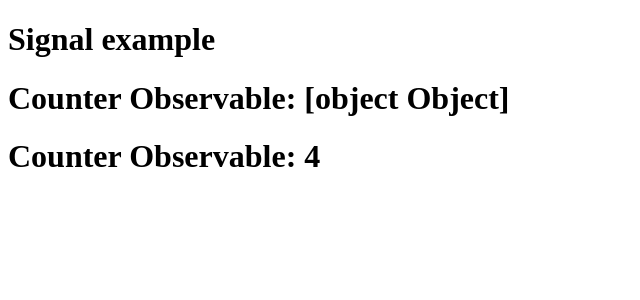
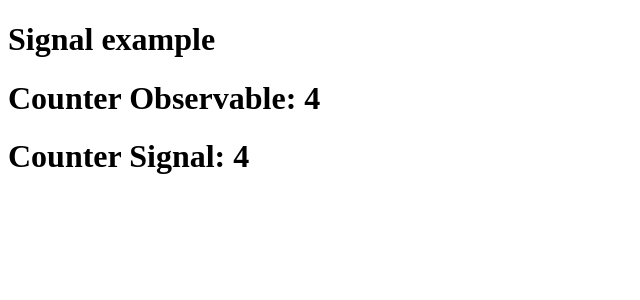
Before and after one commit to Pebhashi-Tharushika/angular-18-practice, an Angular app in the folder signals/: page / in a window 1280 px wide. Shown: the top 300 px of the page, without its empty margins (0-640 px from the left). Built offline with nearby package versions, Linux system fonts and the light colour scheme.

Commit message:
RxJS interoperability

```diff
--- a/signals/src/app/rxjs-interop/rxjs-interop.component.html
+++ b/signals/src/app/rxjs-interop/rxjs-interop.component.html
@@ -1,3 +1,5 @@
-<h1>Counter Observable: {{counterObservable}}</h1> <!-- Counter Observable: [object Object] -->
+<!-- <h1>Counter Observable: {{counterObservable}}</h1> -->  <!-- Counter Observable: [object Object] -->
 
 <h1>Counter Observable: {{counterObservable | async}}</h1> <!-- Counter Observable: 2 -->
+
+<h1>Counter Signal: {{counterSignal()}}</h1> <!-- getter funtion of counterSignal -->
--- a/signals/src/app/rxjs-interop/rxjs-interop.component.ts
+++ b/signals/src/app/rxjs-interop/rxjs-interop.component.ts
@@ -1,5 +1,6 @@
 import { AsyncPipe } from '@angular/common';
 import { Component } from '@angular/core';
+import { toSignal } from '@angular/core/rxjs-interop';
 import { interval } from 'rxjs';
 
 @Component({
@@ -13,4 +14,6 @@ export class RxjsInteropComponent {
 
   counterObservable = interval(1000);
 
+  counterSignal = toSignal(this.counterObservable,{initialValue:0});
+
 }
```
